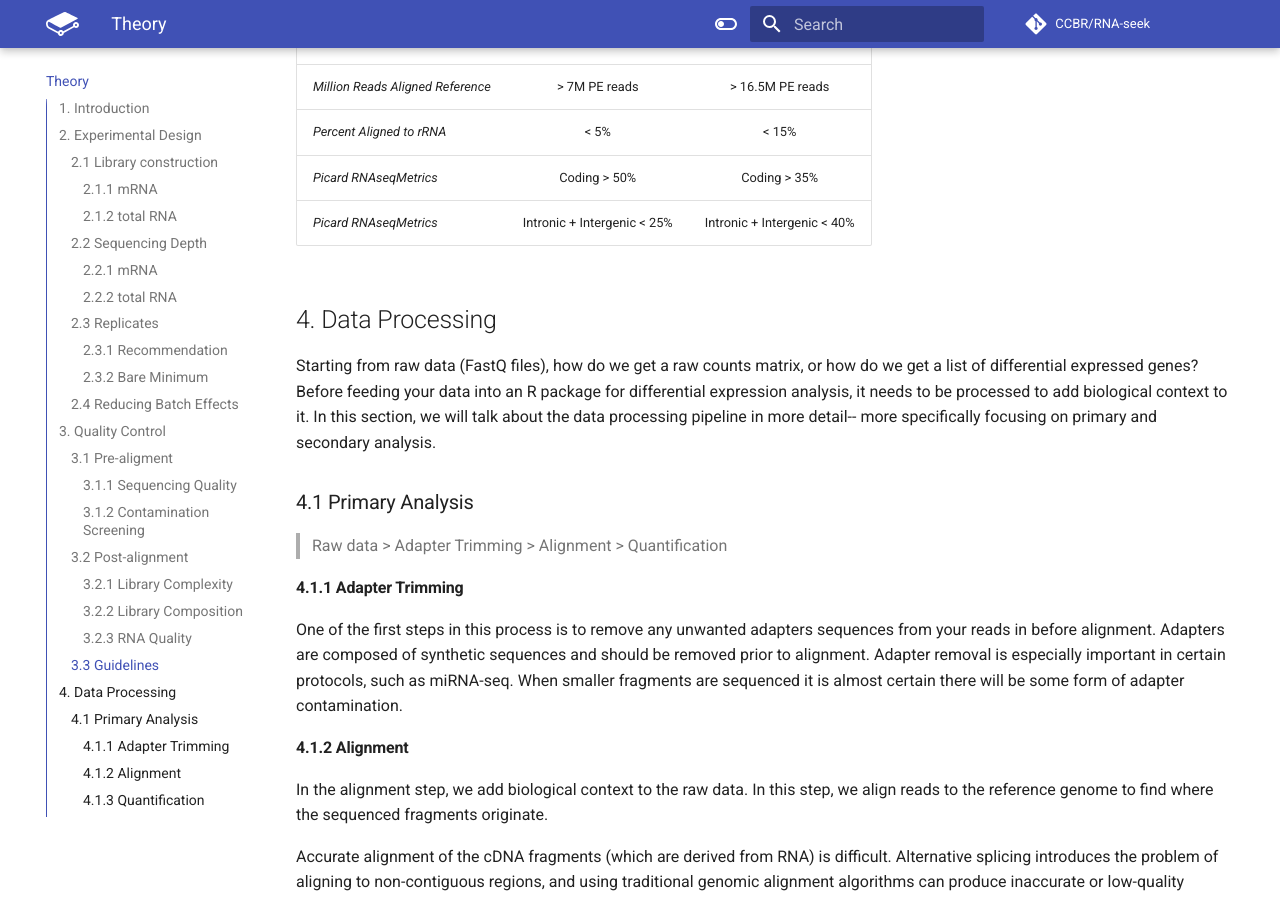
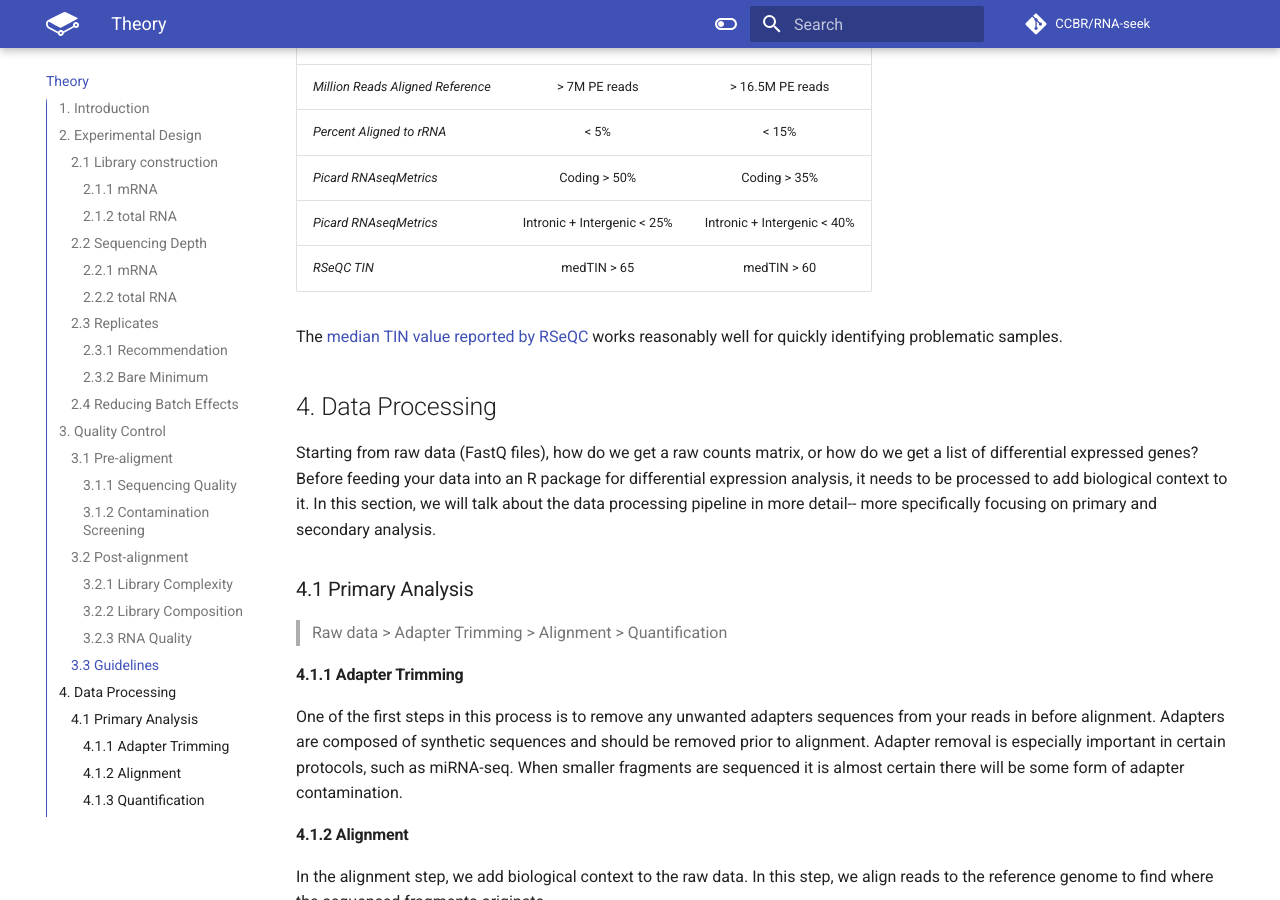
Before and after one commit to skchronicles/RNA-seek, an MkDocs documentation site: the page built from docs/RNA-seq/Theory.md, in a window 1280 px wide and 900 px high, scrolled down 5248 px. Built offline with MkDocs 1.6.1 and Material for MkDocs 9.7.7, drawn with Linux system fonts in a browser that asks for light colours; emoji names are drawn with the system emoji font; comment, search, counter and statistics services are not loaded; the version menu is left out.

Commit message:
Adding RSeQC recommendations

```diff
--- a/docs/RNA-seq/Theory.md
+++ b/docs/RNA-seq/Theory.md
@@ -113,6 +113,9 @@ Here is a set of generalized guidelines for different QC metrics. Some of these
 | *Percent Aligned to rRNA*         |             < 5%           |             < 15%        |
 | *Picard RNAseqMetrics*            |         Coding > 50%       |         Coding > 35%     |
 | *Picard RNAseqMetrics*            | Intronic + Intergenic < 25%  | Intronic + Intergenic < 40%  |
+| *RSeQC TIN*                       | medTIN > 65                | medTIN > 60              |
+
+The [median TIN value reported by RSeQC](https://bmcbioinformatics.biomedcentral.com/articles/10.1186/s12859-016-0922-z) works reasonably well for quickly identifying problematic samples.
 
 ## 4. Data Processing
 
```
